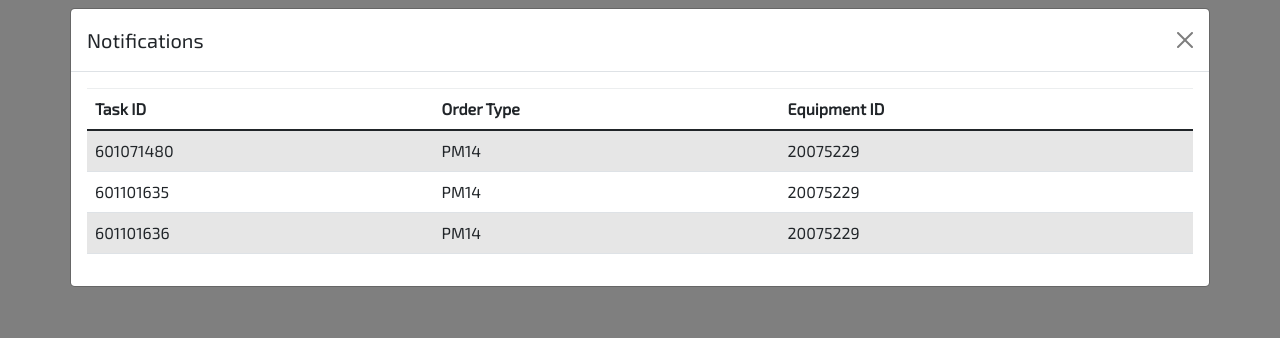
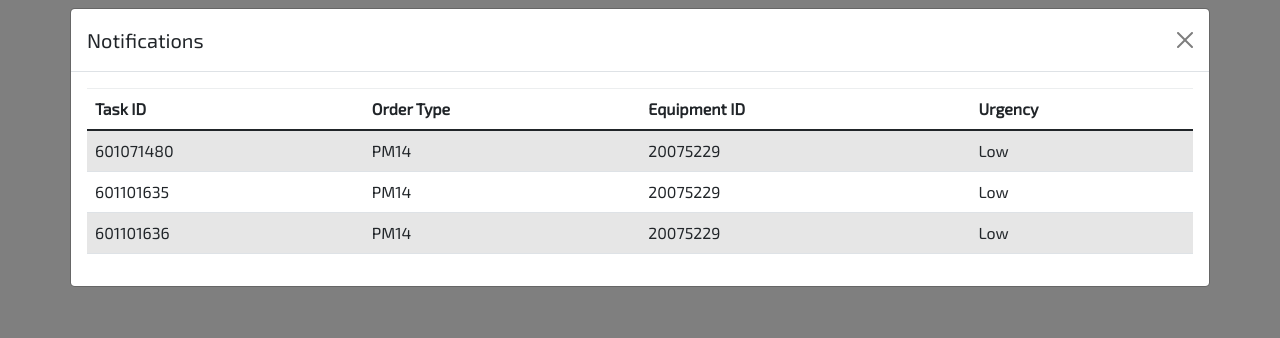
Before and after one commit to Niles-Rondez/Task-Management-and-Notification-System-for-SMG, a PHP site: page /dashboard.php in a window 1280 px wide, after a click on "bell". Shown: the part 1153-1491 px from the top of the page. Run offline with PHP 8.4, Linux system fonts and the light colour scheme; data comes from the database, SQL or seed files in the repository; data that the repository does not hold is empty; some libraries are stand-ins or nearby versions.

Commit message:
Update dashboard.php

```diff
--- a/dashboard.php
+++ b/dashboard.php
@@ -84,7 +84,7 @@ $rowCompletedTasks = mysqli_fetch_assoc($resultCompletedTasks);
 $completedTasks = $rowCompletedTasks['completedTasks'];
 
 $queryNotif = "
-SELECT tasks.taskID, tasks.orderType, tasks.equipmentID, tasks.startDate
+SELECT tasks.taskID, tasks.orderType, tasks.equipmentID, tasks.startDate, tasks.urgency
 FROM tasks
 WHERE DATE(tasks.startDate) = CURDATE();"
     ;
@@ -149,6 +149,7 @@ mysqli_close($conn);
     </div>
   </nav>
   <!--End of Navbar-->
+
   <div class="modal fade" id="notificationModal" tabindex="-1" aria-labelledby="notificationModalLabel" aria-hidden="true">
     <div class="modal-dialog modal-dialog-centered modal-xl">
         <div class="modal-content">
@@ -163,7 +164,7 @@ mysqli_close($conn);
                             <th>Task ID</th>
                             <th>Order Type</th>
                             <th>Equipment ID</th>
-                           <!-- <th>Notify Time</th> -->
+                           <th>Urgency</th>
                         </tr>
                     </thead>
                     <tbody>
@@ -173,7 +174,7 @@ mysqli_close($conn);
                                     <td><?php echo htmlspecialchars($row['taskID']); ?></td>
                                     <td><?php echo htmlspecialchars($row['orderType']); ?></td>
                                     <td><?php echo htmlspecialchars($row['equipmentID']); ?></td>
-                                   <!-- <td><?php echo htmlspecialchars($row['notifyDate']); ?></td> -->
+                                    <td><?php echo htmlspecialchars($row['urgency']); ?></td>
                                 </tr>
                             <?php endwhile; ?>
                         <?php else: ?>
```
